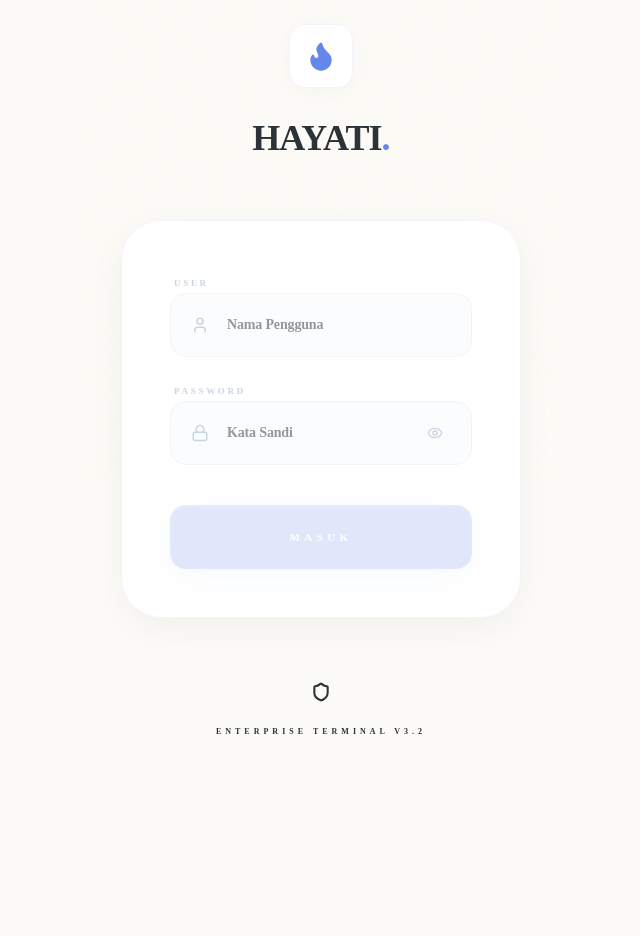
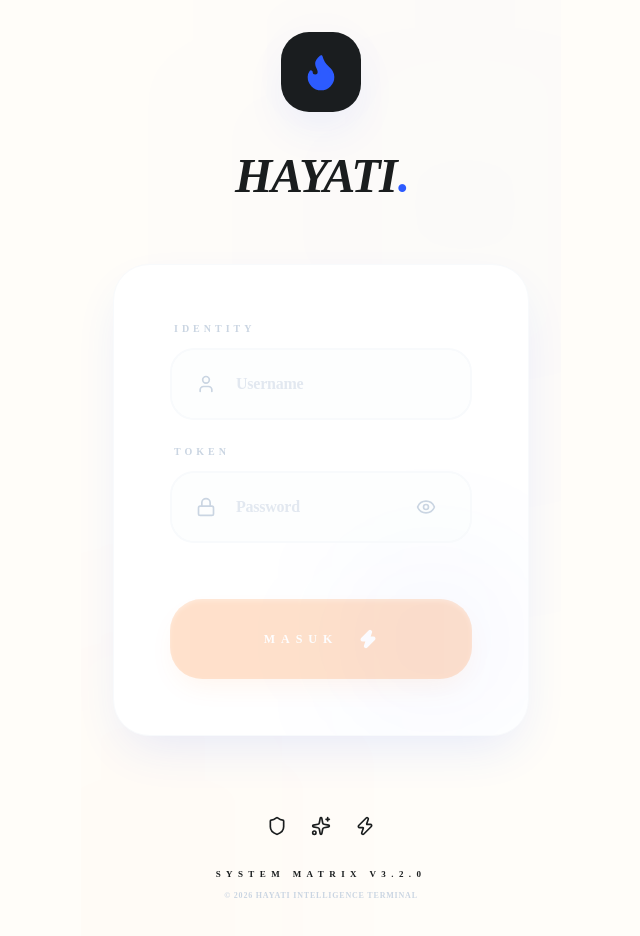
Before and after one commit to wheresabuy/hayati-app, a Next.js app: page /login in a window 1280 px wide. Shown: the top 936 px of the page, without its empty margins (319-959 px from the left). Built offline with nearby package versions, Linux system fonts and the light colour scheme; no server answers.

Commit message:
feat: implement 'Vibrant Business Prestige' UI with squircle geometry, warm ivory palette, and royal blue accents

```diff
--- a/src/app/globals.css
+++ b/src/app/globals.css
@@ -10,25 +10,27 @@
 }
 
 :root {
-  /* EXECUTIVE BUSINESS PALETTE */
-  --background: #FDFBF7; /* Soothing Corporate Cream */
-  --foreground: #2C3338; /* Dark Charcoal for high readability */
+  /* VIBRANT BUSINESS PRESTIGE PALETTE */
+  --background: #FFFDF9; /* Immaculate Soft Ivory / Warm Cream */
+  --foreground: #1A1D1E; /* Solid Deep Charcoal Typography */
 
   --card: #FFFFFF;
-  --card-foreground: #2C3338;
+  --card-foreground: #1A1D1E;
 
-  --primary: #6488EA; /* Gentle Dusty Blue */
+  --primary: #2D5BFF; /* Vivid Royal Blue - Primary Navigation */
   --primary-foreground: #FFFFFF;
 
-  --secondary: #F1F5F9; /* Muted Slate-Gray for layout structure */
-  --secondary-foreground: #2C3338;
+  --secondary: #F8F9FA; /* Light Studio Surface */
+  --secondary-foreground: #1A1D1E;
 
-  --positive: #5A8B6B; /* Deep Sage Green for growth metrics */
-  --negative: #D96B6B; /* Muted Rose for alerts/debts */
+  --positive: #10B981; /* Energetic Emerald Green - Growth */
+  --urgent: #FF6B00;   /* Cheerful Electric Orange - Action/CTA */
 
-  --muted: #5C6770; /* Muted Charcoal for secondary text */
-  --border: #E8EBEF;
-  --radius: 1.5rem; /* Precisely rounded corners */
+  --muted: #6B7280; /* Neutral Gray for secondary info */
+  --border: #F3F4F6;
+
+  /* SQUIRCLE GEOMETRY */
+  --radius: 2rem;
 }
 
 html, body {
@@ -36,7 +38,7 @@ html, body {
   color: var(--foreground);
   font-family: var(--font-sans);
   -webkit-font-smoothing: antialiased;
-  letter-spacing: -0.01em;
+  letter-spacing: -0.015em;
   min-height: 100%;
   margin: 0;
   padding: 0;
@@ -59,65 +61,71 @@ main {
   padding-bottom: 120px;
 }
 
-/* EXECUTIVE STYLING & SHADOWS */
-.shadow-subtle {
-  box-shadow: 0 4px 24px -6px rgba(44, 51, 56, 0.05);
+/* VIBRANT STYLING & AMBIENT SHADOWS */
+.shadow-ambient {
+  box-shadow: 0 8px 30px rgba(0, 0, 0, 0.03);
 }
 
-.shadow-executive {
-  box-shadow: 0 12px 40px -8px rgba(44, 51, 56, 0.08);
+.shadow-vibrant {
+  box-shadow: 0 20px 50px -12px rgba(45, 91, 255, 0.12);
 }
 
-.shadow-lux {
-  box-shadow: 0 20px 60px -10px rgba(44, 51, 56, 0.12);
+.shadow-orange-glow {
+  box-shadow: 0 15px 35px -5px rgba(255, 107, 0, 0.25);
 }
 
-/* REFINED CLAYMORPHISM CTA */
-.clay-btn {
-  position: relative;
-  background-color: var(--primary);
-  box-shadow:
-    0 8px 32px -4px rgba(100, 136, 234, 0.3),
-    inset 0 2px 4px 0 rgba(255, 255, 255, 0.2);
-  transition: all 0.3s ease;
+/* DYNAMIC WIDGETS & SQUIRCLES */
+.squircle {
+  border-radius: 2.25rem;
+  /* Masking for actual squircle math if needed in future, but high-radius is approachable now */
 }
 
-.clay-btn:hover {
-  transform: translateY(-1px);
-  box-shadow:
-    0 12px 40px -2px rgba(100, 136, 234, 0.4),
-    inset 0 3px 6px 0 rgba(255, 255, 255, 0.3);
+/* MICRO-INTERACTION: BOUNCING BADGE */
+@keyframes badge-bounce {
+  0%, 100% { transform: translateY(0); }
+  50% { transform: translateY(-3px); }
+}
+.animate-badge {
+  animation: badge-bounce 2s infinite ease-in-out;
 }
 
-.clay-btn:active {
-  transform: translateY(1px);
+/* REFINED CLAYMORPHISM CTA (VIBRANT) */
+.clay-cta {
+  background-color: var(--urgent);
   box-shadow:
-    0 4px 16px -2px rgba(100, 136, 234, 0.2),
-    inset 0 1px 2px 0 rgba(0, 0, 0, 0.1);
+    0 12px 30px -8px rgba(255, 107, 0, 0.4),
+    inset 0 2px 4px rgba(255, 255, 255, 0.3);
+  color: white;
+  font-weight: 800;
+  transition: all 0.3s cubic-bezier(0.34, 1.56, 0.64, 1);
 }
 
-.clay-card {
-  background: white;
+.clay-cta:hover {
+  transform: translateY(-2px) scale(1.02);
   box-shadow:
-    0 10px 30px -10px rgba(0, 0, 0, 0.03),
-    inset 0 0 0 1px rgba(255, 255, 255, 1);
-  border: 1px solid #F1F5F9;
+    0 20px 40px -10px rgba(255, 107, 0, 0.5),
+    inset 0 3px 6px rgba(255, 255, 255, 0.4);
+}
+
+.clay-cta:active {
+  transform: scale(0.96);
 }
 
 .no-scrollbar::-webkit-scrollbar { display: none; }
 .no-scrollbar { -ms-overflow-style: none; scrollbar-width: none; }
 
 ::selection {
-  background: rgba(100, 136, 234, 0.15);
+  background: rgba(45, 91, 255, 0.1);
   color: var(--primary);
 }
 
 h1, h2, h3, h4 {
   color: var(--foreground) !important;
-  font-weight: 800 !important; /* Professional authority weight */
+  font-weight: 900 !important;
+  letter-spacing: -0.03em !important;
 }
 
-/* Hide scrollbars but keep functionality */
+/* Hide scrollbars globally */
 * {
   scrollbar-width: none;
 }
--- a/src/app/login/page.tsx
+++ b/src/app/login/page.tsx
@@ -1,20 +1,16 @@
 'use client'
 
-import React, { useState, useEffect, useMemo } from 'react'
+import React, { useState, useEffect } from 'react'
 import { motion, AnimatePresence } from 'framer-motion'
 import {
   Flame, User, Lock, Eye, EyeOff, Info,
-  ArrowRight, Loader2, Sparkles, Shield
+  ArrowRight, Loader2, Sparkles, Shield, Zap
 } from 'lucide-react'
 import { signIn } from 'next-auth/react'
 import { useRouter } from 'next/navigation'
 import { Card } from '@/components/ui/card'
 import { cn } from '@/lib/utils'
 
-/**
- * REFINED EXECUTIVE LOGIN TERMINAL
- * Strictly Minimalist - High Fidelity Business Aesthetic
- */
 export default function LoginPage() {
   const router = useRouter()
   const [formData, setFormData] = useState({ username: '', password: '' })
@@ -25,8 +21,8 @@ export default function LoginPage() {
 
   useEffect(() => {
     setMounted(true)
-    document.documentElement.style.backgroundColor = '#FDFBF7'
-    document.body.style.backgroundColor = '#FDFBF7'
+    document.documentElement.style.backgroundColor = '#FFFDF9'
+    document.body.style.backgroundColor = '#FFFDF9'
     document.documentElement.classList.remove('dark')
     document.documentElement.classList.add('light')
   }, [])
@@ -64,131 +60,163 @@ export default function LoginPage() {
     }
   }
 
-  if (!mounted) return <div className="fixed inset-0 bg-[#FDFBF7]" />
+  if (!mounted) return <div className="fixed inset-0 bg-[#FFFDF9]" />
 
   return (
-    <main className="relative min-h-[100dvh] w-full flex items-center justify-center p-6 selection:bg-[#6488EA]/20 selection:text-[#6488EA] antialiased">
+    <main className="relative min-h-[100dvh] w-full flex items-center justify-center p-8 selection:bg-[#2D5BFF]/10 selection:text-[#2D5BFF] antialiased overflow-hidden">
 
-      {/* SOLID EXECUTIVE BACKGROUND */}
-      <div className="fixed inset-0 bg-[#FDFBF7] -z-[100]" />
+      {/* VIBRANT BACKGROUND LAYERS */}
+      <div className="fixed inset-0 bg-[#FFFDF9] -z-[100]" />
 
-      {/* SUBTLE TEXTURE */}
-      <div className="absolute inset-0 z-0 opacity-[0.03] pointer-events-none mix-blend-multiply">
-        <svg viewBox="0 0 200 200" xmlns="http://www.w3.org/2000/svg">
-          <filter id="noiseFilter">
-            <feTurbulence type="fractalNoise" baseFrequency="0.65" numOctaves="3" stitchTiles="stitch" />
-          </filter>
-          <rect width="100%" height="100%" filter="url(#noiseFilter)" />
-        </svg>
+      {/* Atmospheric Glows */}
+      <div className="absolute inset-0 z-0 pointer-events-none">
+        <motion.div
+          animate={{ scale: [1, 1.2, 1], opacity: [0.3, 0.5, 0.3] }}
+          transition={{ duration: 10, repeat: Infinity }}
+          className="absolute top-[-10%] right-[-10%] w-[60%] h-[60%] bg-[#2D5BFF]/5 rounded-full blur-[120px]"
+        />
+        <motion.div
+          animate={{ scale: [1, 1.1, 1], opacity: [0.2, 0.4, 0.2] }}
+          transition={{ duration: 12, repeat: Infinity, delay: 2 }}
+          className="absolute bottom-[-10%] left-[-10%] w-[50%] h-[50%] bg-[#FF6B00]/5 rounded-full blur-[100px]"
+        />
       </div>
 
-      <div className="w-full max-w-[400px] relative z-10 flex flex-col items-center">
+      <div className="w-full max-w-[420px] relative z-10 flex flex-col items-center">
 
-        {/* BRAND IDENTITY: ABSOLUTE MINIMALISM */}
+        {/* BRAND IDENTITY: VIBRANT & CLEAN */}
         <motion.div
           initial={{ opacity: 0, y: -20 }}
           animate={{ opacity: 1, y: 0 }}
-          transition={{ duration: 1.2, ease: [0.16, 1, 0.3, 1] }}
           className="text-center mb-16"
         >
-          <div className="inline-flex items-center justify-center w-16 h-16 rounded-2xl bg-white shadow-subtle border border-slate-100 mb-8">
-            <Flame className="w-8 h-8 text-[#6488EA] fill-[#6488EA]" />
+          <div className="inline-flex items-center justify-center w-20 h-20 rounded-[1.75rem] bg-[#1A1D1E] shadow-vibrant mb-10 group relative">
+            <Flame className="w-10 h-10 text-[#2D5BFF] fill-[#2D5BFF] group-hover:rotate-12 transition-transform duration-500" />
+            <motion.div
+              animate={{ opacity: [0, 1, 0], scale: [1, 1.5, 1] }}
+              transition={{ duration: 3, repeat: Infinity }}
+              className="absolute inset-0 bg-[#2D5BFF]/20 blur-2xl rounded-full"
+            />
           </div>
-          <h1 className="text-4xl font-extrabold tracking-tight text-[#2C3338] leading-none uppercase">
-            Hayati<span className="text-[#6488EA]">.</span>
+          <h1 className="text-5xl font-[1000] tracking-[-0.04em] text-[#1A1D1E] leading-none uppercase italic">
+            Hayati<span className="text-[#2D5BFF] not-italic">.</span>
           </h1>
         </motion.div>
 
-        {/* TERMINAL FORM */}
+        {/* VIBRANT SQUIRCLE FORM */}
         <motion.div
-          initial={{ opacity: 0, scale: 0.98 }}
-          animate={{ opacity: 1, scale: 1 }}
-          transition={{ delay: 0.1, duration: 1 }}
+          initial={{ opacity: 0, y: 30 }}
+          animate={{ opacity: 1, y: 0 }}
+          transition={{ delay: 0.1, type: 'spring', damping: 20 }}
           className="w-full"
         >
-          <Card className="rounded-[2.5rem] bg-white border border-slate-100 shadow-executive p-10 sm:p-12 relative overflow-hidden">
-            <form onSubmit={handleSubmit} className="space-y-8 relative z-10">
+          <Card className="squircle bg-white border border-slate-50 shadow-vibrant p-12 sm:p-14 relative overflow-hidden group">
+            <form onSubmit={handleSubmit} className="space-y-10 relative z-10">
 
-              <div className="space-y-5">
+              <div className="space-y-6">
                 {/* USER FIELD */}
-                <div className="space-y-2">
-                  <label className="text-[9px] font-black uppercase tracking-[0.3em] text-slate-300 ml-1">User</label>
-                  <div className="relative h-16 rounded-2xl border border-slate-100 bg-slate-50/50 focus-within:bg-white focus-within:border-[#6488EA]/30 focus-within:ring-4 focus-within:ring-[#6488EA]/[0.03] transition-all duration-300">
-                    <User className="absolute left-5 top-1/2 -translate-y-1/2 w-4.5 h-4.5 text-slate-300" />
+                <div className="space-y-3">
+                  <div className="flex items-center justify-between px-1">
+                     <span className="text-[10px] font-black uppercase tracking-[0.4em] text-slate-300">Identity</span>
+                  </div>
+                  <div className="relative h-18 rounded-[1.5rem] border-2 border-slate-50 bg-slate-50/30 focus-within:bg-white focus-within:border-[#2D5BFF]/20 focus-within:ring-8 focus-within:ring-[#2D5BFF]/[0.02] transition-all duration-500">
+                    <User className="absolute left-6 top-1/2 -translate-y-1/2 w-5 h-5 text-slate-300" />
                     <input
                       name="username"
                       type="text"
-                      placeholder="Nama Pengguna"
+                      placeholder="Username"
                       value={formData.username}
                       onChange={handleInputChange}
                       required
-                      className="w-full h-full bg-transparent pl-14 pr-6 outline-none text-[#2C3338] font-bold text-sm"
+                      autoCapitalize="none"
+                      className="w-full h-full bg-transparent pl-16 pr-6 outline-none text-[#1A1D1E] font-extrabold text-base placeholder:text-slate-200"
                     />
                   </div>
                 </div>
 
                 {/* PASSWORD FIELD */}
-                <div className="space-y-2">
-                  <label className="text-[9px] font-black uppercase tracking-[0.3em] text-slate-300 ml-1">Password</label>
-                  <div className="relative h-16 rounded-2xl border border-slate-100 bg-slate-50/50 focus-within:bg-white focus-within:border-[#6488EA]/30 focus-within:ring-4 focus-within:ring-[#6488EA]/[0.03] transition-all duration-300">
-                    <Lock className="absolute left-5 top-1/2 -translate-y-1/2 w-4.5 h-4.5 text-slate-300" />
+                <div className="space-y-3">
+                  <div className="flex items-center justify-between px-1">
+                     <span className="text-[10px] font-black uppercase tracking-[0.4em] text-slate-300">Token</span>
+                  </div>
+                  <div className="relative h-18 rounded-[1.5rem] border-2 border-slate-50 bg-slate-50/30 focus-within:bg-white focus-within:border-[#2D5BFF]/20 focus-within:ring-8 focus-within:ring-[#2D5BFF]/[0.02] transition-all duration-500">
+                    <Lock className="absolute left-6 top-1/2 -translate-y-1/2 w-5 h-5 text-slate-300" />
                     <input
                       name="password"
                       type={showPassword ? 'text' : 'password'}
-                      placeholder="Kata Sandi"
+                      placeholder="Password"
                       value={formData.password}
                       onChange={handleInputChange}
                       required
-                      className="w-full h-full bg-transparent pl-14 pr-14 outline-none text-[#2C3338] font-bold text-sm"
+                      className="w-full h-full bg-transparent pl-16 pr-16 outline-none text-[#1A1D1E] font-extrabold text-base placeholder:text-slate-200"
                     />
                     <button
                       type="button"
                       onClick={() => setShowPassword(!showPassword)}
-                      className="absolute right-5 top-1/2 -translate-y-1/2 w-8 h-8 flex items-center justify-center text-slate-300 hover:text-slate-900 transition-colors"
+                      className="absolute right-6 top-1/2 -translate-y-1/2 w-10 h-10 flex items-center justify-center text-slate-300 hover:text-[#1A1D1E] transition-colors"
                     >
-                      {showPassword ? <EyeOff className="w-4 h-4" /> : <Eye className="w-4 h-4" />}
+                      {showPassword ? <EyeOff className="w-5 h-5" /> : <Eye className="w-5 h-5" />}
                     </button>
                   </div>
                 </div>
               </div>
 
-              {/* ERROR BLOCK */}
+              {/* ERROR FEEDBACK */}
               <AnimatePresence>
                 {error && (
                   <motion.div
-                    initial={{ opacity: 0, height: 0 }}
-                    animate={{ opacity: 1, height: 'auto' }}
-                    className="p-4 rounded-xl bg-[#D96B6B]/5 border border-[#D96B6B]/10 flex items-center gap-3 text-[#D96B6B]"
+                    initial={{ opacity: 0, scale: 0.95 }}
+                    animate={{ opacity: 1, scale: 1 }}
+                    className="p-5 rounded-2xl bg-[#FF6B00]/5 border border-[#FF6B00]/10 flex items-center gap-4 text-[#FF6B00]"
                   >
-                    <Info className="w-4 h-4" />
-                    <span className="text-[9px] font-black uppercase tracking-widest">{error}</span>
+                    <div className="w-8 h-8 rounded-xl bg-[#FF6B00]/10 flex items-center justify-center">
+                       <Info className="w-4 h-4" />
+                    </div>
+                    <span className="text-[10px] font-black uppercase tracking-widest">{error}</span>
                   </motion.div>
                 )}
               </AnimatePresence>
 
-              {/* CLAYMORPHISM ACTION */}
-              <div className="pt-2">
+              {/* ACTION: VIBRANT CLAYMORPHISM */}
+              <div className="pt-4">
                 <button
                   type="submit"
                   disabled={isLoading || !formData.username || !formData.password}
-                  className="clay-btn w-full h-16 rounded-2xl text-white font-black text-[11px] uppercase tracking-[0.4em] flex items-center justify-center gap-3 disabled:opacity-20"
+                  className="clay-cta w-full h-20 rounded-[2rem] text-white flex items-center justify-center gap-5 disabled:opacity-20 active:scale-95 transition-all"
                 >
-                  {isLoading ? <Loader2 className="w-5 h-5 animate-spin" /> : <span>Masuk</span>}
+                  {isLoading ? (
+                    <Loader2 className="w-6 h-6 animate-spin" />
+                  ) : (
+                    <>
+                       <span className="text-[12px] font-black uppercase tracking-[0.5em]">Masuk</span>
+                       <Zap className="w-5 h-5 fill-current" />
+                    </>
+                  )}
                 </button>
               </div>
             </form>
+
+            {/* Subtle Texture Decorator */}
+            <div className="absolute -bottom-10 -right-10 w-40 h-40 bg-[#2D5BFF]/5 rounded-full blur-3xl pointer-events-none" />
           </Card>
         </motion.div>
 
-        {/* FOOTER: CLEAN SYSTEM INFO */}
+        {/* VIBRANT FOOTER */}
         <motion.div
           initial={{ opacity: 0 }}
           animate={{ opacity: 1 }}
           transition={{ delay: 0.5 }}
-          className="mt-16 flex flex-col items-center gap-6 opacity-20"
+          className="mt-20 flex flex-col items-center gap-8 opacity-40 group"
         >
-           <Shield className="w-5 h-5 text-[#2C3338]" strokeWidth={2.5} />
-           <p className="text-[8px] font-black text-[#2C3338] uppercase tracking-[0.5em]">Enterprise Terminal v3.2</p>
+           <div className="flex items-center gap-6">
+              {[Shield, Sparkles, Zap].map((I, i) => (
+                <I key={i} className="w-5 h-5 text-[#1A1D1E] group-hover:text-[#2D5BFF] transition-colors" />
+              ))}
+           </div>
+           <div className="space-y-2 text-center">
+              <p className="text-[9px] font-black text-[#1A1D1E] uppercase tracking-[0.6em]">System Matrix v3.2.0</p>
+              <p className="text-[8px] font-bold text-slate-300 uppercase tracking-widest">© 2026 Hayati Intelligence Terminal</p>
+           </div>
         </motion.div>
 
       </div>
```
Also changed, not shown: src/app/dashboard-client.tsx (+130 -127 lines), public/sw.js.
